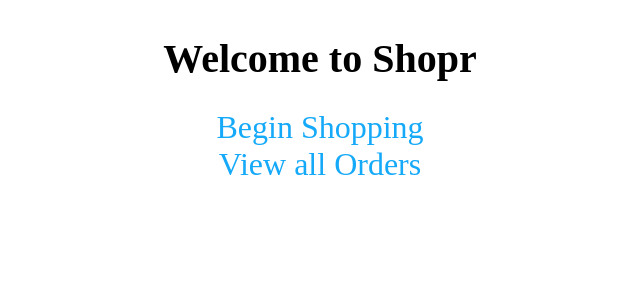
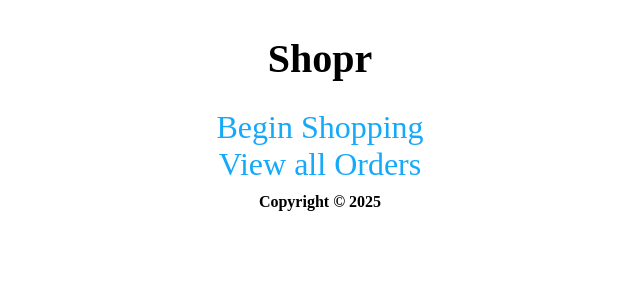
Before and after one commit to bradapc/Shopr, a React (Create React App) app: page / in a window 1280 px wide. Shown: the top 300 px of the page, without its empty margins (320-960 px from the left). Built offline with nearby package versions, Linux system fonts and the light colour scheme.

Commit message:
Added routes and /Shop route

```diff
--- a/src/App.js
+++ b/src/App.js
@@ -1,13 +1,20 @@
 import {Route, Routes, BrowserRouter, Link} from "react-router-dom";
+import Header from './Header';
+import Footer from "./Footer";
+import Portal from "./Portal";
+import Shop from "./Shop";
 
 function App() {
   return (
     <div className="App">
-      <h1 className="rootHeader">Welcome to Shopr</h1>
+      <Header />
       <BrowserRouter>
-          <Link to="/shop" className="rootLink">Begin Shopping</Link>
-          <Link to="/orders" className="rootLink">View all Orders</Link>
+        <Routes>
+          <Route path="/" element={<Portal />} />
+          <Route path="/shop" element={<Shop />} />
+        </Routes>
       </BrowserRouter>
+      <Footer />
     </div>
   );
 }
--- /dev/null
+++ b/src/Footer.js
@@ -0,0 +1,13 @@
+const Footer = () => {
+    const today = new Date();
+
+  return (
+    <footer>
+        <h1 className="footerText">
+            Copyright &copy; {today.getFullYear()}
+        </h1>
+    </footer>
+  )
+}
+
+export default Footer
--- /dev/null
+++ b/src/Header.js
@@ -0,0 +1,9 @@
+const Header = () => {
+  return (
+    <header>
+        <h1 className="rootHeader">Shopr</h1>
+    </header>
+  )
+}
+
+export default Header
--- /dev/null
+++ b/src/Portal.js
@@ -0,0 +1,12 @@
+import {BrowserRouter, Link} from "react-router-dom";
+
+const Portal = () => {
+  return (
+    <div className="Portal">
+          <Link to="/shop" className="rootLink">Begin Shopping</Link>
+          <Link to="/orders" className="rootLink">View all Orders</Link>
+    </div>
+  )
+}
+
+export default Portal
--- /dev/null
+++ b/src/Shop.js
@@ -0,0 +1,9 @@
+const Shop = () => {
+  return (
+    <div className="Shop">
+        <h2>Browse Products by Category and Search by Product Name:</h2>
+    </div>
+  )
+}
+
+export default Shop
--- a/src/index.css
+++ b/src/index.css
@@ -1,4 +1,10 @@
 .App {
+  display: flex;
+  flex-direction: column;
+  align-items: center;
+}
+
+.Portal {
   display: flex;
   flex-direction: column;
   align-items: center;
@@ -17,3 +23,7 @@
 .rootHeader {
   font-size: 40px;
 }
+
+.footerText {
+  font-size: 16px;
+}
```
